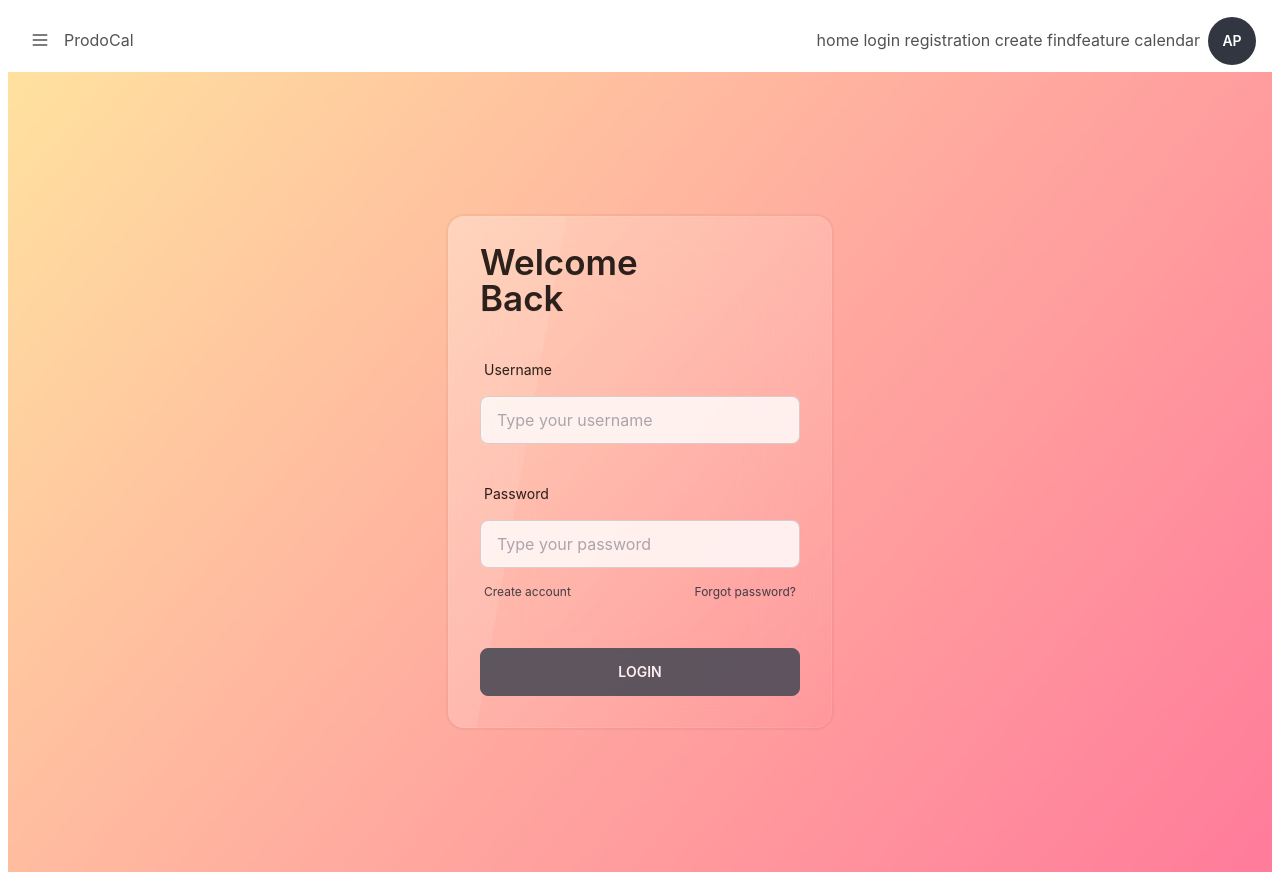
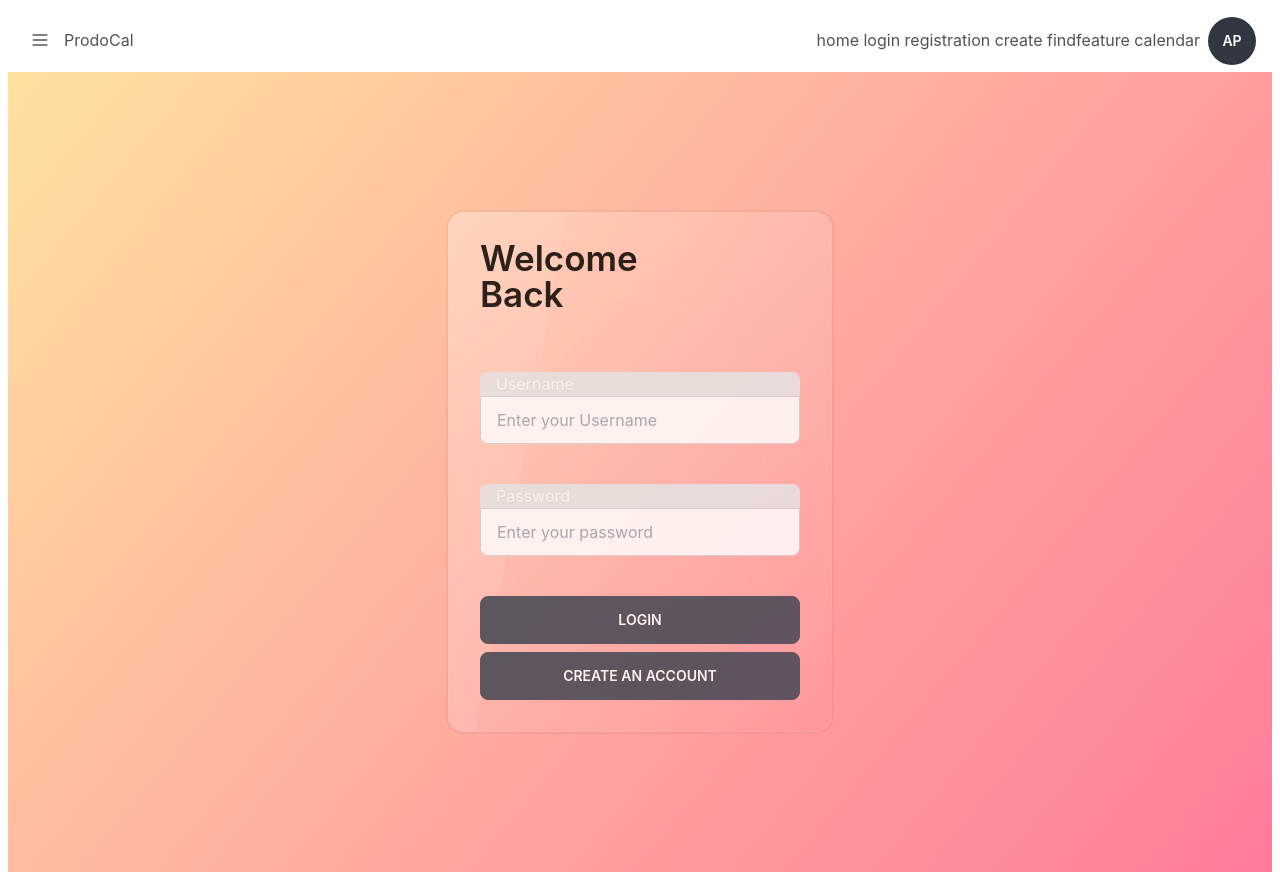
Before and after one commit to Prodocal/Website, a SvelteKit app: page /login in a window 1280 px wide. Built offline with nearby package versions, Linux system fonts and the light colour scheme.

Commit message:
Cleaned up login page

```diff
--- a/src/routes/calendar2/+page.svelte
+++ b/src/routes/calendar2/+page.svelte
@@ -1,6 +1,6 @@
-
 <script>
     // <script> is used to embed executable code or data. Usually refers to Javascript code.
+    // based off of https://www.w3schools.com/howto/howto_css_calendar.asp
 
     const date = new Date(); // creates a Date object and represents the current date and time
 
@@ -50,8 +50,6 @@
 
         return monthIndex++;
     }
-
-
 
     $: console.log(`${monthIndex} --- First Day Index: ${firstday}-- Number of Days: ${numdays} --- ${month} ${today.dayNum}`)
 
--- a/src/routes/login/+page.svelte
+++ b/src/routes/login/+page.svelte
@@ -1,38 +1,47 @@
 <html data-theme="dark"></html>
 
+<script>
+
+</script>
+
+<main>
     <div id="pink_background">
         <div id="divBox">
 
-        <div class="card w-96 glass text-primary-content" id= "Alexyu">
+            <div class="card w-96 glass text-primary-content" id= "transparency">
             <div class="card-body">
 
             <h2 class="card-title" style='color: black;font-size: 35px;'> Welcome</h2>
 
             <h2 class="card-title" style='color: black;font-size: 35px;'>Back </h2>
             <br>
+            <br>
 
-        <label class="label">
-            <span class="label-text" style='color: black;'>Username</span>
+            <div class="form-control">
+                <label class="input-group input-group-vertical">
+                <span>Username</span>
+                <input type="text" placeholder="Enter your Username" class="input input-bordered" />
                 </label>
-        <input type="text" placeholder="Type your username" class="input input-bordered w-full max-w-xs" />
-        <label class="label"> </label>
-
-        <label class="label">
-            <span class="label-text" style='color: black;'>Password</span>
-        </label>
-        <input type="password" placeholder="Type your password" class="input input-bordered w-full max-w-xs" />
-        <label class="label">
-            <span class="label-text-alt"> <a class="link link-hover" href="/registration">Create account</a> </span>
-            <span class="label-text-alt"> <a class="link link-hover">Forgot password?</a></span>
-        </label>
+            </div>
 
             <br>
-        <button class="btn" style="background-color:neutral;"> <a href="/calendar">Login</a> </button>
+
+            <div class="form-control">
+                <label class="input-group input-group-vertical">
+                <span>Password</span>
+                <input type="passw" placeholder="Enter your password" class="input input-bordered" />
+                </label>
+            </div>
+
+            <br>
+            <button class="btn" style="background-color:neutral;"> <a href="/calendar2">Login</a> </button>
+            <button class="btn" style="background-color:neutral;"> <a href="/registration">Create an Account</a> </button>
 
             </div>
             </div>
         </div>
     </div>
+</main>
 
 <style>
     #divBox{
@@ -47,7 +56,7 @@
         background-size: cover;
     }
 
-    #Alexyu{
+    #transparency{
         opacity: 0.83;
     }
 
```
Lines whose indentation alone changed are shown as unchanged.
